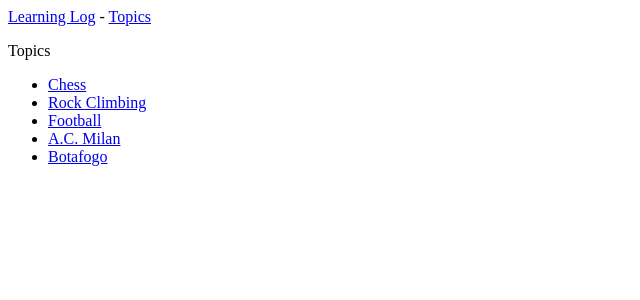
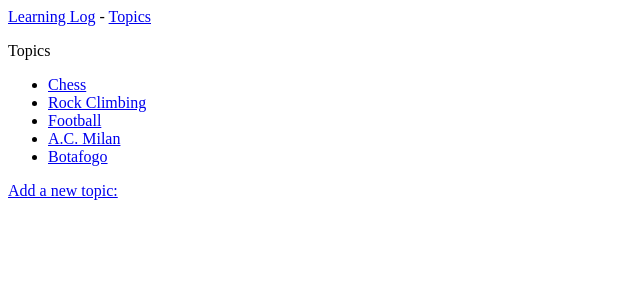
Before and after one commit to JerberthRocha/registro-de-aprendizado, a Django app: page /topics/ in a window 1280 px wide. Shown: the top 300 px of the page, without its empty margins (0-640 px from the left). Run offline with Django 4.2, Linux system fonts and the light colour scheme; data comes from the database, SQL or seed files in the repository; both versions use the stored data as it was after the commit.

Commit message:
Criando um link para a página new_topic em topics

```diff
--- a/learning_logs/templates/learning_logs/pages/topics.html
+++ b/learning_logs/templates/learning_logs/pages/topics.html
@@ -11,4 +11,5 @@
             <li>No topics have been added yet.</li>
         {% endfor %}
     </ul>
+    <a href="{% url 'learning_logs:new_topic' %}">Add a new topic:</a>
 {% endblock content %}
```
Also changed, not shown: db.sqlite3.
